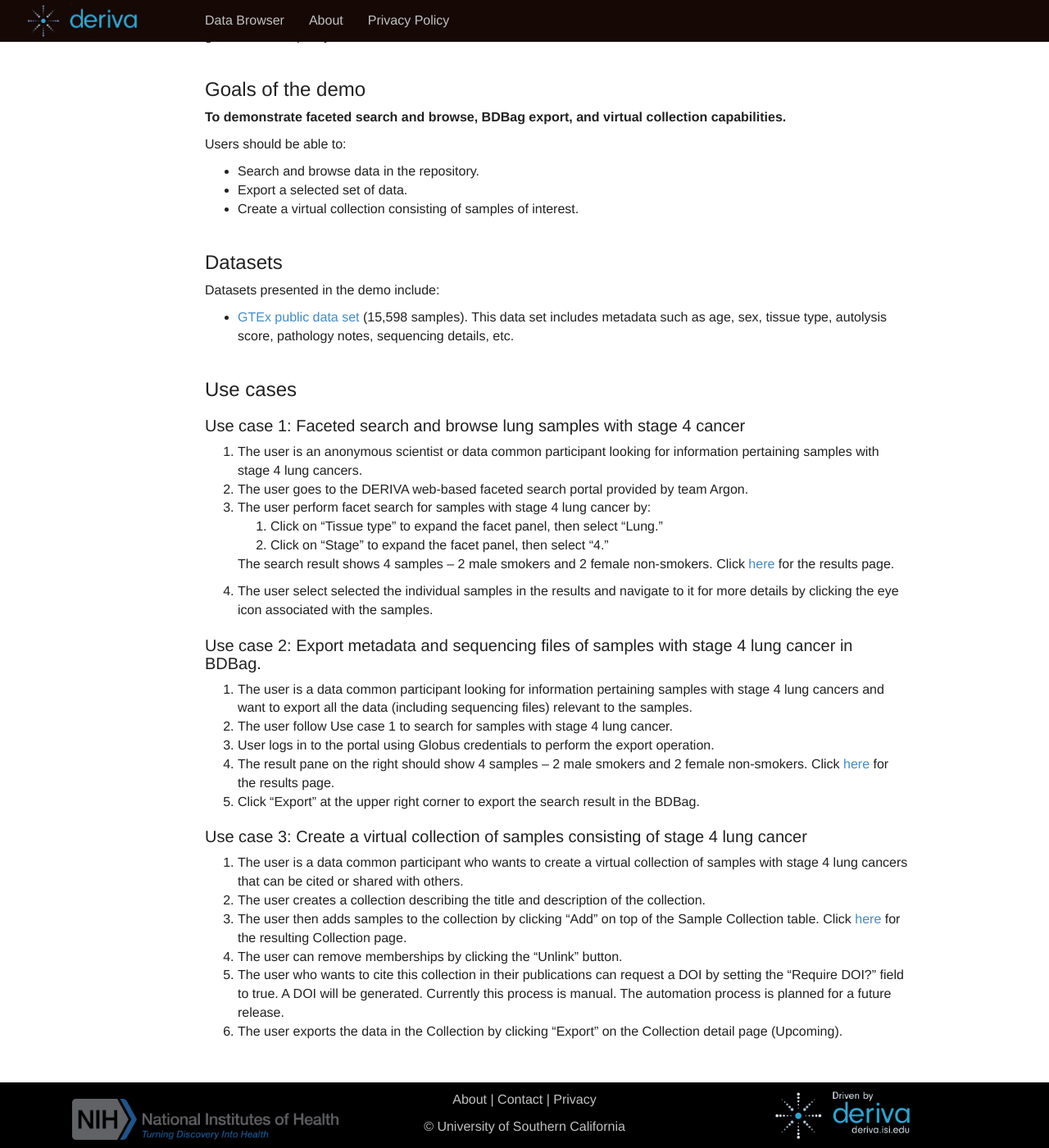
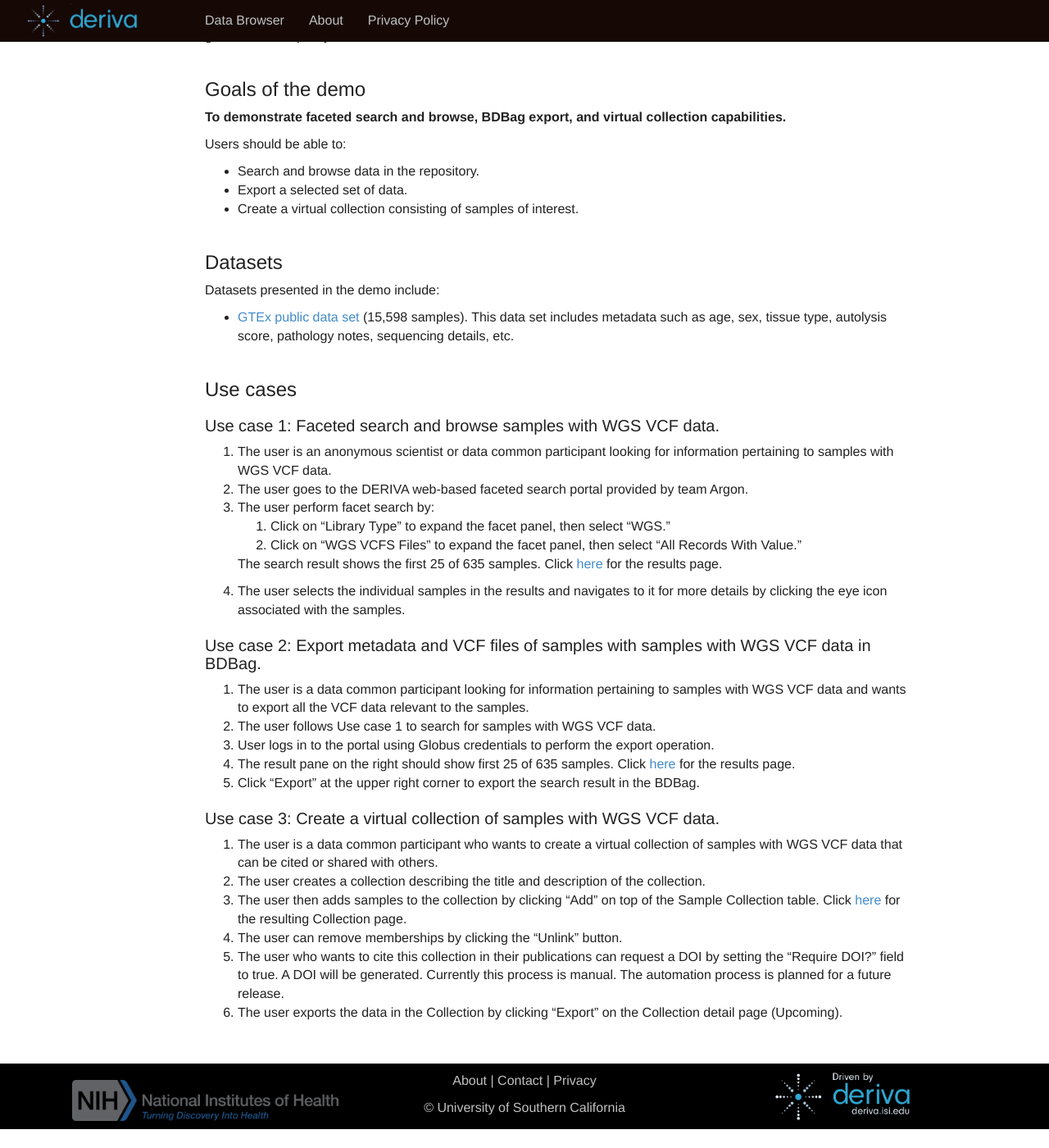
Before and after one commit to informatics-isi-edu/nih-commons-www, a Jekyll site: the page built from index.md, in a window 1280 px wide and 1400 px high, scrolled down 379 px. Shown: the whole window at 82% size. Built offline with Jekyll 4.4.1, drawn with Linux system fonts in a browser that asks for light colours; Markdown is read by kramdown in place of the engine named in the settings; after the commit the page ends 1756 px from its top, so only the background shows below that.

Commit message:
change cohort samples
Lung + Stage 4 changed to WGS and VCF data

```diff
--- a/index.md
+++ b/index.md
@@ -27,28 +27,28 @@ Datasets presented in the demo include:
 
 ### Use cases
 
-#### Use case 1: Faceted search and browse lung samples with stage 4 cancer
+#### Use case 1: Faceted search and browse samples with WGS VCF data.
 
-1. The user is an anonymous scientist or data common participant looking for information pertaining samples with stage 4 lung cancers.
+1. The user is an anonymous scientist or data common participant looking for information pertaining to samples with WGS VCF data.
 2. The user goes to the DERIVA web-based faceted search portal provided by team Argon.
-3. The user perform facet search for samples with stage 4 lung cancer by:
-	1. Click on "Tissue type" to expand the facet panel, then select "Lung."
-	2. Click on "Stage" to expand the facet panel, then select "4."
+3. The user perform facet search by:
+	1. Click on "Library Type" to expand the facet panel, then select "WGS."
+	2. Click on "WGS VCFS Files" to expand the facet panel, then select "All Records With Value."
 
-	The search result shows 4 samples – 2 male smokers and 2 female non-smokers. Click [here](/chaise/recordset/#1/public:KC7%20Search%20Demo/*::facets::N4IghgdgJiBcDaoDOB7ArgJwMYFM4gGUAVAQQHEBREAGhCwAsUBLXJOeEAFhAF0BfasnTY8sQgFkiBGnUYscbBCAAyaCAHNeffkA) for the results page.
-4. The user select selected the individual samples in the results and navigate to it for more details by clicking the eye icon associated with the samples.
+	The search result shows the first 25 of 635 samples. Click [here](/chaise/recordset/#1/demo:Samples/*::facets::N4IghgdgJiBcDaoDOB7ArgJwMYFM4gBkBJAIQCUBBMgTQH0AVagBQFEQAaELACxQEtcSOPBAB1AOIBlEAF0AvvKA) for the results page.
+4. The user selects the individual samples in the results and navigates to it for more details by clicking the eye icon associated with the samples.
 
-#### Use case 2: Export metadata and sequencing files of samples with stage 4 lung cancer in BDBag.
+#### Use case 2: Export metadata and VCF files of samples with samples with WGS VCF data in BDBag.
 
-1. The user is a data common participant looking for information pertaining samples with stage 4 lung cancers and want to export all the data (including sequencing files) relevant to the samples.
-2. The user follow Use case 1 to search for samples with stage 4 lung cancer.
+1. The user is a data common participant looking for information pertaining to samples with WGS VCF data and wants to export all the VCF data relevant to the samples.
+2. The user follows Use case 1 to search for samples with WGS VCF data.
 3. User logs in to the portal using Globus credentials to perform the export operation.
-4. The result pane on the right should show 4 samples – 2 male smokers and 2 female non-smokers. Click [here](/chaise/recordset/#1/public:KC7%20Search%20Demo/*::facets::N4IghgdgJiBcDaoDOB7ArgJwMYFM4gGUAVAQQHEBREAGhCwAsUBLXJOeEAFhAF0BfasnTY8sQgFkiBGnUYscbBCAAyaCAHNeffkA) for the results page.
+4. The result pane on the right should show first 25 of 635 samples. Click [here](/chaise/recordset/#1/demo:Samples/*::facets::N4IghgdgJiBcDaoDOB7ArgJwMYFM4gBkBJAIQCUBBMgTQH0AVagBQFEQAaELACxQEtcSOPBAB1AOIBlEAF0AvvKA) for the results page.
 5. Click "Export" at the upper right corner to export the search result in the BDBag.
 
-#### Use case 3: Create a virtual collection of samples consisting of stage 4 lung cancer
+#### Use case 3: Create a virtual collection of samples with WGS VCF data.
 
-1. The user is a data common participant who wants to create a virtual collection of samples with stage 4 lung cancers that can be cited or shared with others.
+1. The user is a data common participant who wants to create a virtual collection of samples with WGS VCF data that can be cited or shared with others.
 2. The user creates a collection describing the title and description of the collection.
 3. The user then adds samples to the collection by clicking "Add" on top of the Sample Collection table. Click [here](/chaise/recordset/#1/Common:Collection/RID=1-A52J) for the resulting Collection page.
 4. The user can remove memberships by clicking the "Unlink" button.
```
